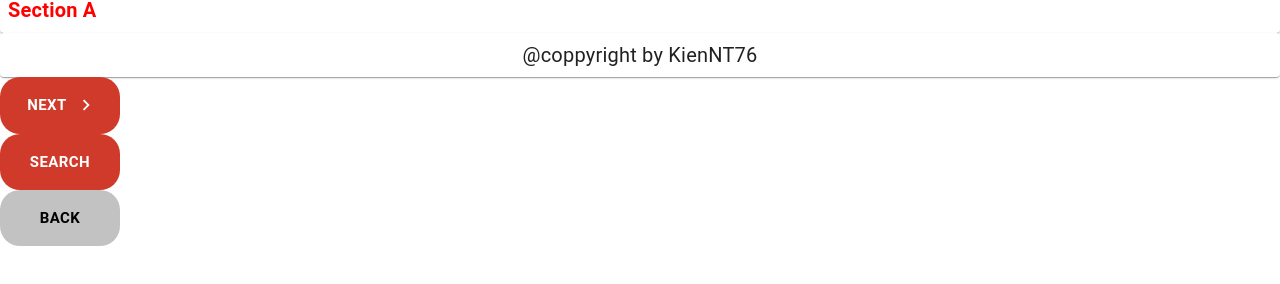
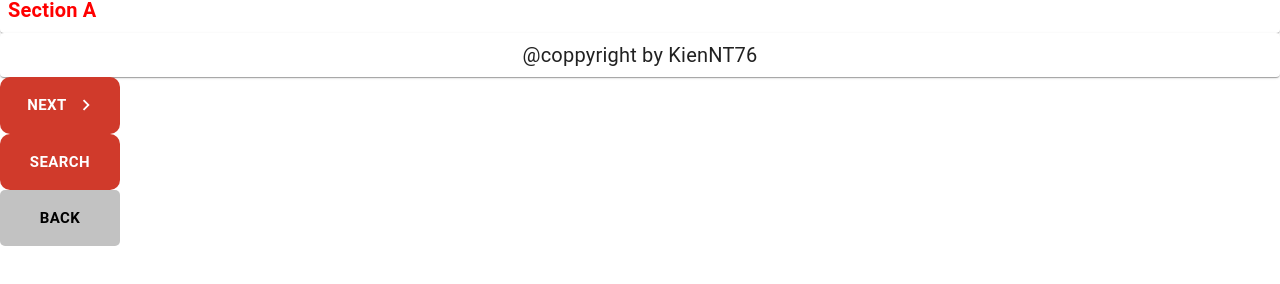
Before and after one commit to kien-ndt/mock_training_team_a, a Next.js app: page / in a window 1280 px wide. Shown: the part 300-584 px from the top of the page. Built offline with nearby package versions, Linux system fonts and the light colour scheme.

Commit message:
kiennt76 change component name

```diff
--- a/components/common-components/stepper/index.tsx
+++ b/components/common-components/stepper/index.tsx
@@ -4,8 +4,8 @@
  */
 import React from "react";
 import Box from "@mui/material/Box";
-import ButtonIcon from "./stepper_icon";
-import ButtonNumber from "./stepper_number";
+import ButtonIcon from "./stepperIcon";
+import ButtonNumber from "./stepperNumber";
 import { Props } from "./stepper.model";
 /**
  * Button for section block or step of register page
--- a/components/modules/registration/common/title_upload.tsx
+++ b/components/modules/registration/common/titleUpload.tsx
@@ -3,7 +3,7 @@ import { styled } from "@mui/material/styles";
 import Box from "@mui/material/Box";
 import Paper from "@mui/material/Paper";
 import Grid from "@mui/material/Grid";
-import { Props } from "./title_upload.module";
+import { Props } from "./titleUpload.module";
 
 /**
  * Title upload
--- a/package.json
+++ b/package.json
@@ -12,9 +12,11 @@
     "@emotion/styled": "^11.6.0",
     "@mui/icons-material": "^5.3.1",
     "@mui/material": "^5.3.1",
+    "axios": "^0.24.0",
+    "dropzone-ui": "^6.4.2",
     "next": "^10.0.1",
     "react": "17.0.2",
-    "react-dom": "17.0.2",
+    "react-dom": "^17.0.2",
     "react-hook-form": "^7.25.1"
   },
   "devDependencies": {
--- a/pages/index.tsx
+++ b/pages/index.tsx
@@ -3,7 +3,7 @@ import StepUI from "../components/common-components/stepper";
 import React, { useEffect, useState } from "react";
 
 import UploadFile from "../components/common-components/uploadfile";
-import TitleUpload from "../components/modules/registration/common/title_upload";
+import TitleUpload from "../components/modules/registration/common/titleUpload";
 import Footer from "../components/layout/footer";
 import ButtonUI from "../components/common-components/button";
 
@@ -32,21 +32,21 @@ const Home: NextPage = () => {
         size="large"
         padding="15px"
         onClick={testFunction}
-        boderRadius="20px"
+        boderRadius="10px"
       />
       <ButtonUI
         name="search"
         size="large"
         padding="15px"
         onClick={testFunction}
-        boderRadius="20px"
+        boderRadius="10px"
       />
       <ButtonUI
         name="back"
         size="large"
         padding="15px"
         onClick={testFunction}
-        boderRadius="20px"
+        boderRadius="5px"
       />
     </div>
   );
```
Also changed, not shown: components/common-components/uploadfile/libraryUpload.model.tsx (added, +9 -0 lines), components/common-components/uploadfile/libraryUpload.tsx (added, +16 -0 lines), components/common-components/stepper/stepperIcon.tsx (renamed from components/common-components/stepper/stepper_icon.tsx), components/common-components/stepper/stepperNumber.tsx (renamed from components/common-components/stepper/stepper_number.tsx), components/modules/registration/common/titleUpload.module.tsx (renamed from components/modules/registration/common/title_upload.module.tsx), 1 other file (tests, documents, lock files or other folders).
